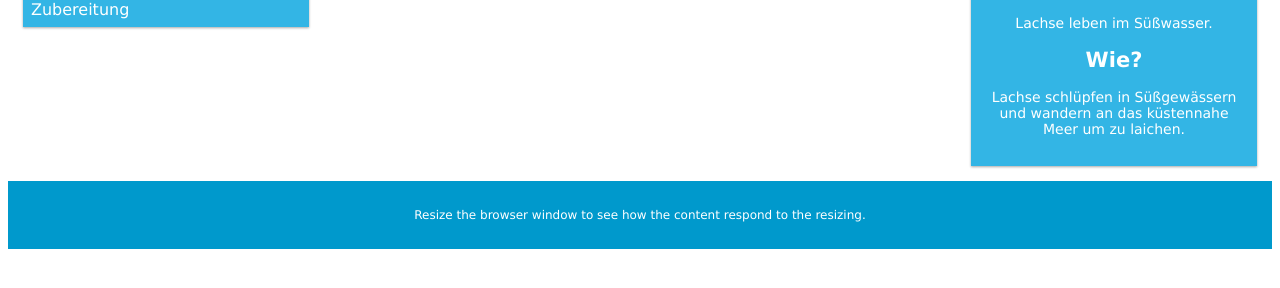
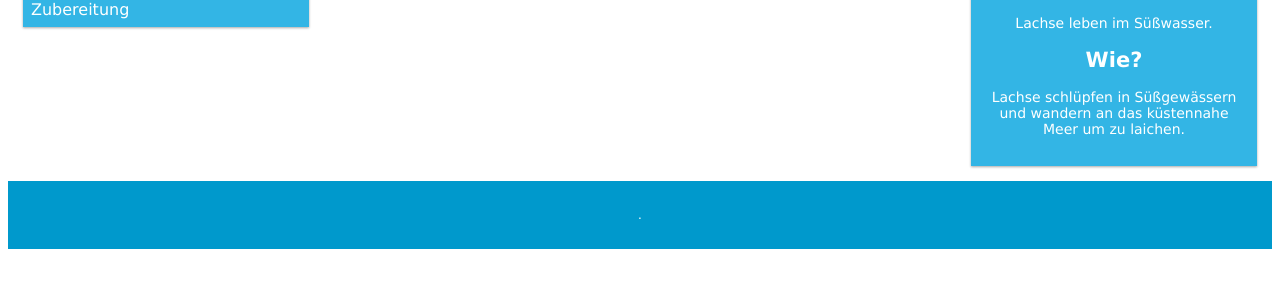
Before and after one commit to julian-informatik/lachsigeseite, a plain HTML site: page index.html in a window 1280 px wide. Shown: the part 268-556 px from the top of the page. Drawn offline with Linux system fonts and the light colour scheme.

Commit message:
Update index.html

```diff
--- a/index.html
+++ b/index.html
@@ -134,7 +134,7 @@ html {
 </div>
 
 <div class="footer">
-  <p>Resize the browser window to see how the content respond to the resizing.</p>
+  <p>.</p>
 </div>
 
 </body>
```
